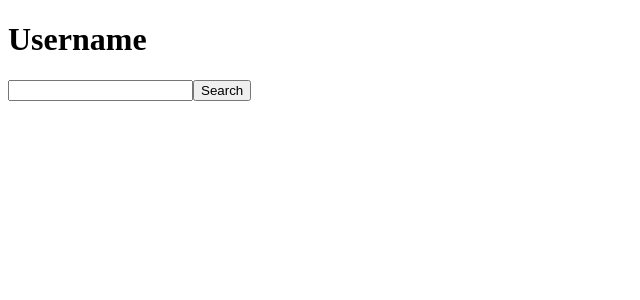
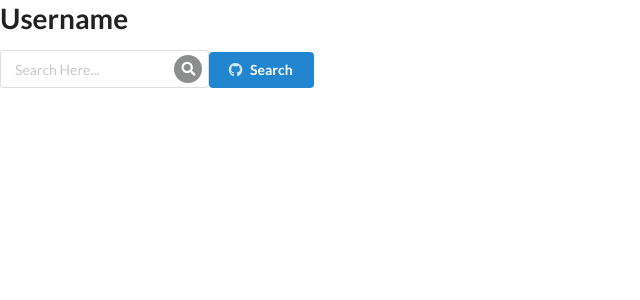
Before and after one commit to EhsanShakil/Github-Username-Finder, a React (Create React App) app: page / in a window 1280 px wide. Shown: the top 300 px of the page, without its empty margins (0-640 px from the left). Built offline with nearby package versions, Linux system fonts and the light colour scheme.

Commit message:
Updating

```diff
--- a/package.json
+++ b/package.json
@@ -9,7 +9,8 @@
     "axios": "^0.19.2",
     "react": "^16.13.1",
     "react-dom": "^16.13.1",
-    "react-scripts": "3.4.1"
+    "react-scripts": "3.4.1",
+    "semantic-ui-react": "^0.88.2"
   },
   "scripts": {
     "start": "react-scripts start",
--- a/public/index.html
+++ b/public/index.html
@@ -10,6 +10,11 @@
       content="Web site created using create-react-app"
     />
     <link rel="apple-touch-icon" href="%PUBLIC_URL%/logo192.png" />
+    <link
+      rel="stylesheet"
+      href="//cdn.jsdelivr.net/npm/semantic-ui@2.4.2/dist/semantic.min.css"
+    />
+
     <!--
       manifest.json provides metadata used when your web app is installed on a
       user's mobile device or desktop. See https://developers.google.com/web/fundamentals/web-app-manifest/
--- a/src/Components/Api.js
+++ b/src/Components/Api.js
@@ -8,8 +8,9 @@ const Fetch = async (username) => {
   try {
     const { data } = await axios.get(changableurl);
     console.log(data);
+    return data;
   } catch (error) {
-    throw new Error("Profile Not Found");
+    console.log(error);
   }
 };
 
--- a/src/Components/User.js
+++ b/src/Components/User.js
@@ -1,26 +1,49 @@
-import React, { useState, useEffect } from "react";
+import React, { useState } from "react";
 import Fetch from "./Api";
 
 const Name = () => {
   const [data, setData] = useState({});
   const [username, setUsername] = useState("");
 
-  const handleSubmit = () => {
-    const fetchData = Fetch(username);
+  const handleSubmit = async () => {
+    const fetchData = await Fetch(username);
+    console.log(fetchData);
+
+    if (fetchData) {
+      setData(fetchData);
+    }
+    if (!username) {
+      alert("NO Username FOund");
+    }
+    setUsername("");
   };
+
+  console.log(data);
 
   return (
     <div>
       <h1>Username</h1>
-      <input
-        type="text"
-        value={username}
-        onChange={(e) => setUsername(e.target.value)}
-      />
-      <button type="button" onClick={handleSubmit}>
+
+      <div className="ui icon input">
+        <input
+          type="text"
+          placeholder="Search Here..."
+          value={username}
+          onChange={(e) => setUsername(e.target.value)}
+        />
+        <i className="inverted circular search link icon"></i>
+      </div>
+      <button className="ui primary button" onClick={handleSubmit}>
+        <i className="github icon"></i>
         Search
       </button>
-      {console.log(data)}
+
+      <h1>{data.name}</h1>
+      <h1>{data.location}</h1>
+      <img src={data.avatar_url} alt={data.avatar_url} />
+      <a href={data.html_url} target="_blank">
+        {data.html_url}
+      </a>
     </div>
   );
 };
```
Also changed, not shown: 1 other file (tests, documents, lock files or other folders).
